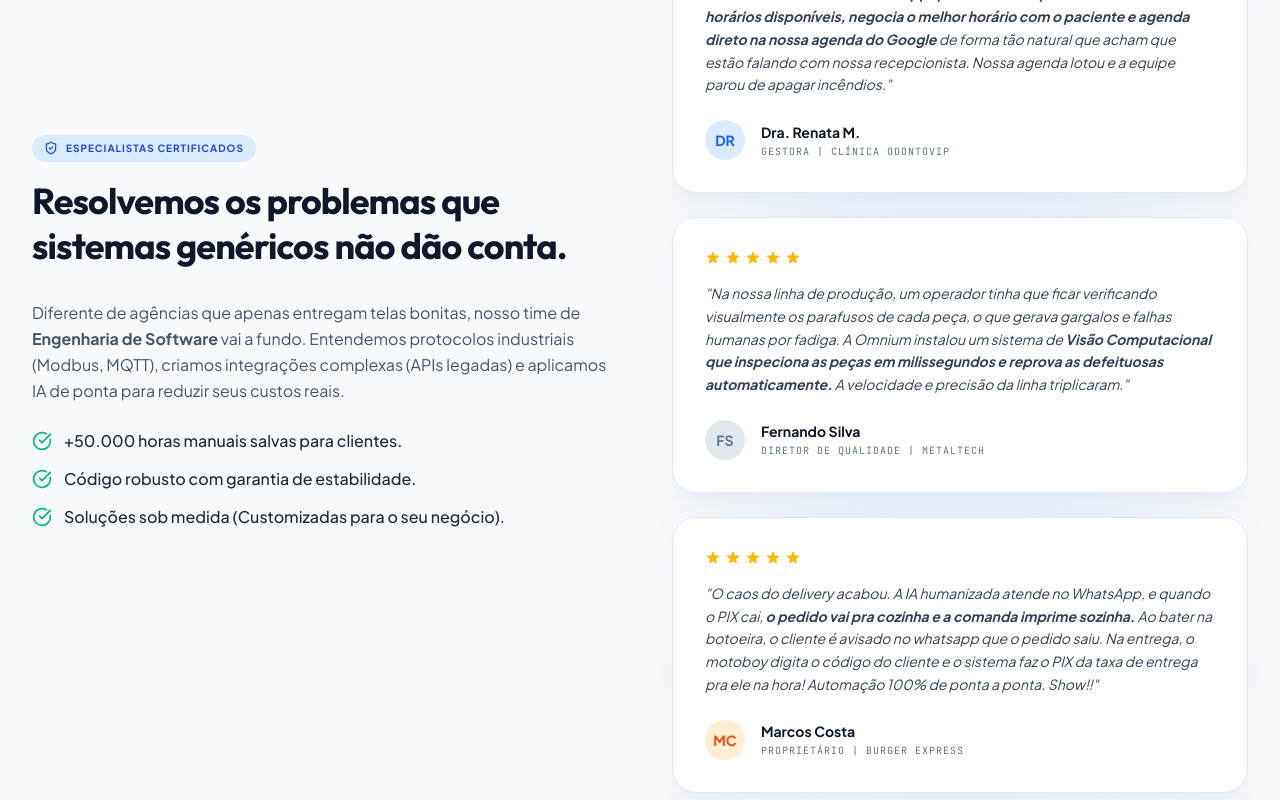
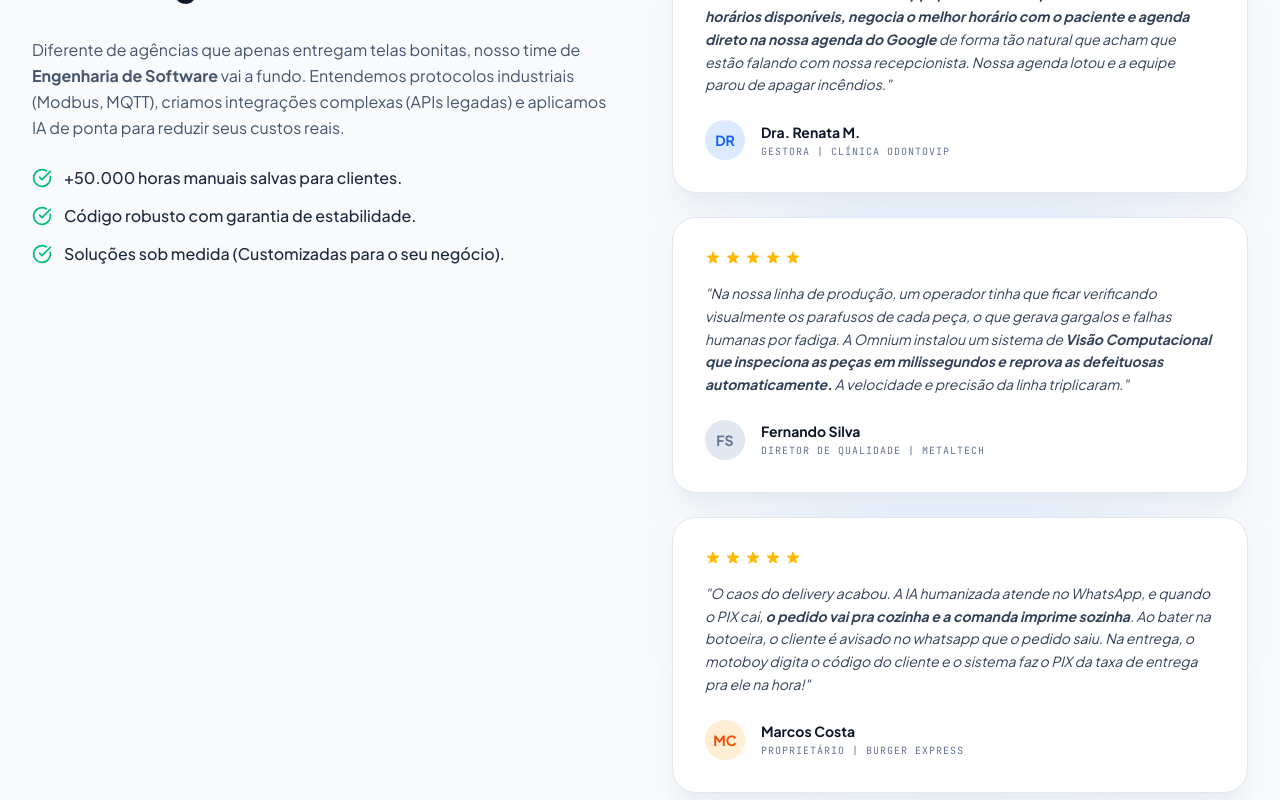
Before and after one commit to OmniumSolutions/Omnium, a React (Vite) app: page / in a window 1280 px wide. Shown: the part 1280-2080 px from the top of the page. Built offline with nearby package versions, Linux system fonts and the light colour scheme.

Commit message:
Correção dos depoimentos

```diff
--- a/src/App.tsx
+++ b/src/App.tsx
@@ -240,13 +240,13 @@ ${formData.projectDescription}`;
       </section>
 
       <section id="about" className="py-24 px-4 sm:px-8 bg-slate-50 border-b border-slate-200">
-        <div className="max-w-7xl mx-auto grid grid-cols-1 lg:grid-cols-2 gap-16 items-center">
+        <div className="max-w-7xl mx-auto grid grid-cols-1 lg:grid-cols-2 gap-16 items-start">
           <motion.div
             initial={{ opacity: 0, x: -30 }}
             whileInView={{ opacity: 1, x: 0 }}
             viewport={{ once: true, margin: "-50px" }}
             transition={{ duration: 0.6 }}
-            className="space-y-8"
+            className="space-y-8 lg:sticky lg:top-32"
           >
             <div className="space-y-4">
               <span className="inline-flex items-center gap-2 px-3 py-1.5 bg-blue-100 text-blue-700 text-[10px] font-bold uppercase tracking-widest rounded-full">
@@ -320,7 +320,7 @@ ${formData.projectDescription}`;
                   {[1,2,3,4,5].map(i => <svg key={i} className="w-4 h-4 fill-current" viewBox="0 0 20 20"><path d="M9.049 2.927c.3-.921 1.603-.921 1.902 0l1.07 3.292a1 1 0 00.95.69h3.462c.969 0 1.371 1.24.588 1.81l-2.8 2.034a1 1 0 00-.364 1.118l1.07 3.292c.3.921-.755 1.688-1.54 1.118l-2.8-2.034a1 1 0 00-1.175 0l-2.8 2.034c-.784.57-1.838-.197-1.539-1.118l1.07-3.292a1 1 0 00-.364-1.118L2.98 8.72c-.783-.57-.38-1.81.588-1.81h3.461a1 1 0 00.951-.69l1.07-3.292z" /></svg>)}
                 </div>
                 <p className="text-slate-700 italic text-sm leading-relaxed mb-6">
-                  "O caos do delivery acabou. A IA humanizada atende no WhatsApp, e quando o PIX cai, <strong>o pedido vai pra cozinha e a comanda imprime sozinha.</strong> Ao bater na botoeira, o cliente é avisado no whatsapp que o pedido saiu. Na entrega, o motoboy digita o código do cliente e o sistema faz o PIX da taxa de entrega pra ele na hora! Automação 100% de ponta a ponta. Show!!"
+                  "O caos do delivery acabou. A IA humanizada atende no WhatsApp, e quando o PIX cai, <strong>o pedido vai pra cozinha e a comanda imprime sozinha</strong>. Ao bater na botoeira, o cliente é avisado no whatsapp que o pedido saiu. Na entrega, o motoboy digita o código do cliente e o sistema faz o PIX da taxa de entrega pra ele na hora!"
                 </p>
                 <div className="flex items-center gap-4">
                   <div className="w-10 h-10 bg-orange-100 rounded-full flex items-center justify-center font-bold text-orange-600 text-sm">
```
